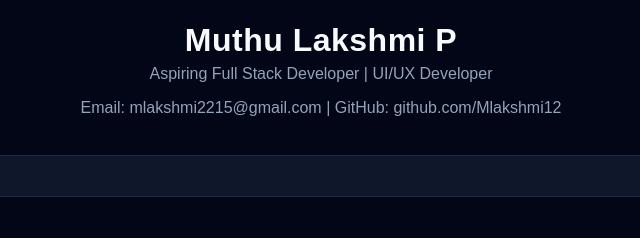
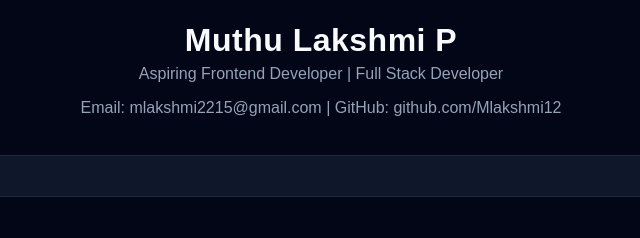
Before and after one commit to Mlakshmi12/Certificate, a plain HTML site: page index.html in a window 1280 px wide. Shown: the top 238 px of the page, 319-959 px from the left. Drawn offline with Linux system fonts and the light colour scheme.

Commit message:
Update index.html

```diff
--- a/index.html
+++ b/index.html
@@ -9,14 +9,12 @@
 
 <header>
   <h1>Muthu Lakshmi P</h1>
-  <p>Aspiring Full Stack Developer | UI/UX Developer</p>
+  <p>Aspiring Frontend Developer | Full Stack Developer</p>
   <p>Email: mlakshmi2215@gmail.com | GitHub: github.com/Mlakshmi12</p>
 </header>
 
 <section class="slider-container">
   <h2>My Certifications</h2>
-  <!-- <button class="arrow left" onclick="prevSlide()">❮</button>
-  <button class="arrow right" onclick="nextSlide()">❯</button> -->
 
   <button type="button" class="arrow left" onclick="prevSlide(event)">❮</button>
   <button type="button" class="arrow right" onclick="nextSlide(event)">❯</button>
@@ -42,16 +40,6 @@
       <img src="assets/images/workshop.jpg" alt="Workshop">
     </a>
   </div>
-
-
-
-  <!-- <div class="slider">
-    <a href="fullstack.html"><img src="assets/images/fullstack.jpg"></a>
-    <a href="uiux.html"><img src="assets/images/uiux.jpg"></a>
-    <a href="internship.html"><img src="assets/images/internship.jpg"></a>
-    <a href="nodejs.html"><img src="assets/images/nodejs.jpg"></a>
-    <a href="workshop.html"><img src="assets/images/workshop.jpg"></a>
-  </div> -->
 </section>
 
 <script src="assets/slider.js"></script>
```
